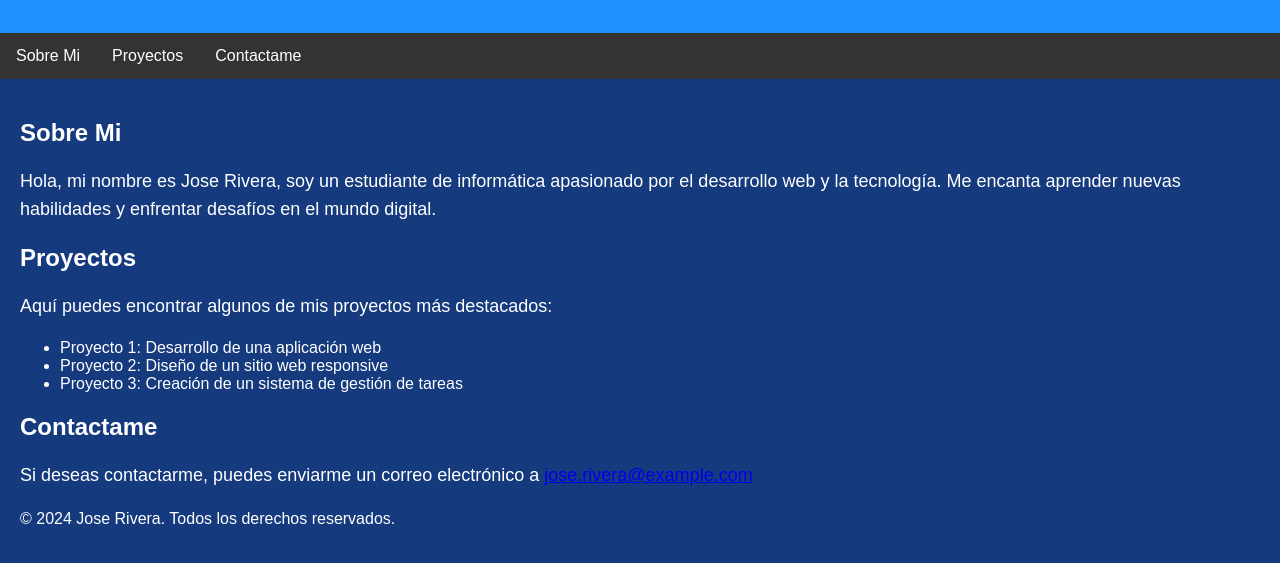
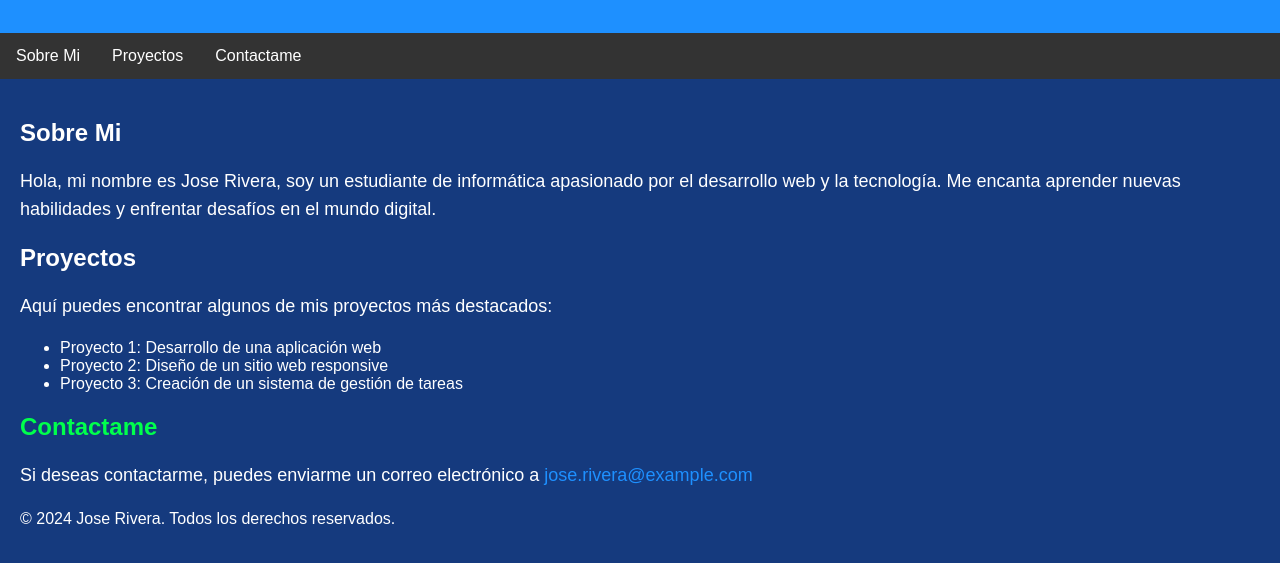
Before and after one commit to emanuel-molina/Modulo2, a plain HTML site: page index.html in a window 1280 px wide. Shown: the part 121-684 px from the top of the page. Drawn offline with Linux system fonts and the light colour scheme.

Commit message:
Update 7
Update 7 CSS

```diff
--- a/css/style.css
+++ b/css/style.css
@@ -48,6 +48,17 @@ section {
     line-height: 1.6;
     color: white;
     }
+#contact-me a {
+    color: #1e90ff;
+    text-decoration: none;
+    }
+#contact-me a:hover {
+    text-decoration: underline;
+    }
+#contact-me h2 {
+    color: #00ff4c;
+    }
+
 
 
     @media (max-width: 600px) {
--- a/index.html
+++ b/index.html
@@ -35,6 +35,7 @@
     </ul>
     </section>
     <section id="contact-me">
+        <link rel="stylesheet" type="text/css" href="css/style.css">
     <h2> Contactame</h2>
     <p>Si deseas contactarme, puedes enviarme un correo electrónico a
     <a href="mailto:jose.rivera@example.com">jose.rivera@example.com</a>
```
